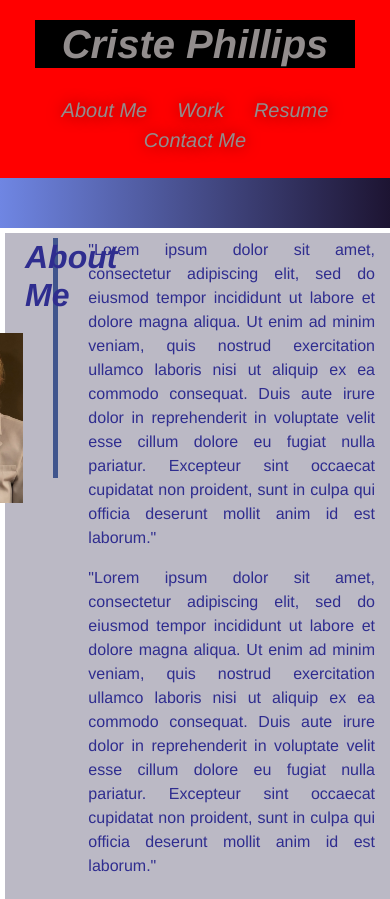
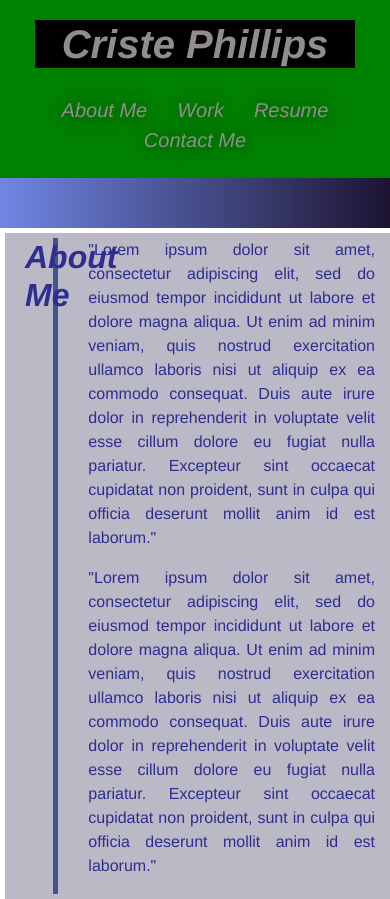
Before and after one commit to cphill11/professional-portfolio, a plain HTML site: page index.html in a window 390 px wide. Shown: the top 899 px of the page. Drawn offline with nearby package versions, Linux system fonts and the light colour scheme; a web font is replaced by a local one.

Commit message:
border responsive

```diff
--- a/assets/css/media-queries.styles.css
+++ b/assets/css/media-queries.styles.css
@@ -18,6 +18,14 @@
        header nav ul li a {
            font-size: 20px;
        }
+
+       .portion-label {
+        display: flex;
+        flex-direction: column;
+        min-height: 0;
+        height: 100%;
+    }
+
        .portion-content-work {
         flex-direction: column;
         background-size: contain;
@@ -58,6 +66,12 @@
     }
     section {
         padding: 30px 15px;
+    }
+    .portion-label {
+        display: flex;
+        flex-direction: column;
+        min-height: 0;
+        height: 100%;
     }
 
     .portion-content-work {
@@ -111,6 +125,20 @@
 
 /* MEDIA QUERY FOR MOBILE PHONES AND SMALLER */
 @media screen and (max-width: 575px) {
+    header {
+        background: green;
+        padding-bottom: 0;
+        justify-content: center;
+        position: relative;
+    }
+
+    .portion-label {
+        display: flex;
+        flex-direction: column;
+        min-height: 0;
+        height: 100%;
+    }
+
     .portion-content-work {
         flex-direction: column;
         background-size: contain;
--- a/assets/css/styles.css
+++ b/assets/css/styles.css
@@ -101,7 +101,7 @@ img {
     padding-right: 20px;
     font-size: 30px;
     font-style:italic;
-    min-height:240px;
+    min-height: 240px;
 }
 
 /* END left-sided section titles */
```
